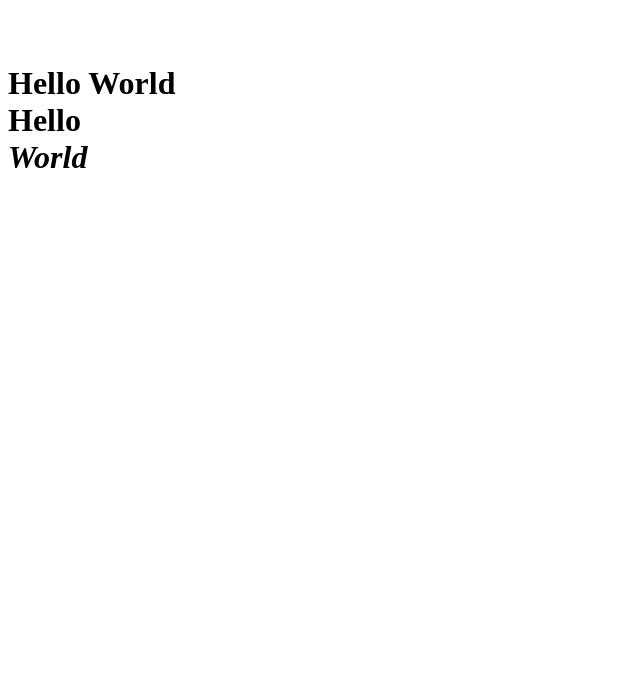
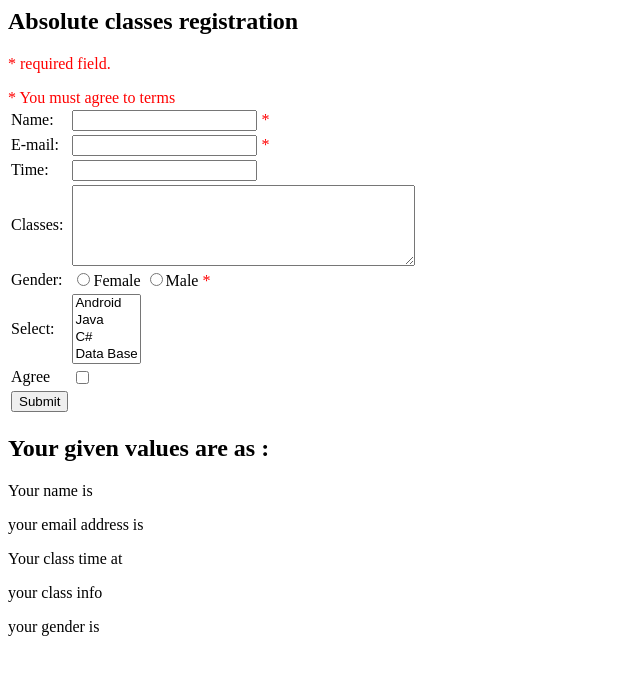
Before and after one commit to atulkumbhar/learn_PHP, a PHP site: page /Regular_expressions_Form_validation.php in a window 1280 px wide. Shown: the top 675 px of the page, without its empty margins (0-640 px from the left). Run offline with PHP 8.4, Linux system fonts and the light colour scheme.

Commit message:
Add files via upload

```diff
--- a/Regular_expressions/Regular_expressions_Form_validation.php
+++ b/Regular_expressions/Regular_expressions_Form_validation.php
@@ -1,18 +1,162 @@
 
-</br>
-</br>
+<html>
 
-<h1>
-<?php
+   <head>
+      <style>
+         .error {color: #FF0000;}
+      </style>
+   </head>
 
-// This is C++ style comment
-# This is Shell style Comment
-/* This is C Style Comment */
-echo "Hello
-World" ;    // As line is ending with ; it will be considered single line to output will be Hello World in same line.
+   <body>
+      <?php
+         // define variables and set to empty values
+         $nameErr = $emailErr = $genderErr = $websiteErr = "";
+         $name = $email = $gender = $class = $course = $subject = "";
 
-echo "<br>";
-echo "Hello <br> <i>World" ; // supports html tags <br> for next line, <i> for italics.
+         if ($_SERVER["REQUEST_METHOD"] == "POST") {
+            if (empty($_POST["name"])) {
+               $nameErr = "Name is required";
+            }else {
+               $name = test_input($_POST["name"]);
+            }
 
-?>
-</h1>
+            if (empty($_POST["email"])) {
+               $emailErr = "Email is required";
+            }else {
+               $email = test_input($_POST["email"]);
+
+               // check if e-mail address is well-formed
+              // if (!filter_var($email, FILTER_VALIDATE_EMAIL)) {
+               //   $emailErr = "Invalid email format";
+				// Email validation using Regular Expression
+				if (preg_match("/^[a-zA-Z0-9._-]+@[a-zA-Z0-9-]+\.[a-zA-Z.]{2,5}$/", $email))
+					{
+						echo "$email is a valid email address";
+					}
+				else
+				{
+					 $emailErr = "Invalid email format (Checked by Regular Expression)";
+				}
+               //}
+            }
+
+            if (empty($_POST["course"])) {
+               $course = "";
+            }else {
+               $course = test_input($_POST["course"]);
+            }
+
+            if (empty($_POST["class"])) {
+               $class = "";
+            }else {
+               $class = test_input($_POST["class"]);
+            }
+
+            if (empty($_POST["gender"])) {
+               $genderErr = "Gender is required";
+            }else {
+               $gender = test_input($_POST["gender"]);
+            }
+
+            if (empty($_POST["subject"])) {
+               $subjectErr = "You must select 1 or more";
+            }else {
+               $subject = $_POST["subject"];
+            }
+         }
+
+         function test_input($data) {
+            $data = trim($data);
+            $data = stripslashes($data);
+            $data = htmlspecialchars($data);
+            return $data;
+         }
+      ?>
+
+      <h2>Absolute classes registration</h2>
+
+      <p><span class = "error">* required field.</span></p>
+
+      <form method = "POST" action = "<?php echo htmlspecialchars($_SERVER["PHP_SELF"]);?>">
+         <table>
+            <tr>
+               <td>Name:</td>
+               <td><input type = "text" name = "name">
+                  <span class = "error">* <?php echo $nameErr;?></span>
+               </td>
+            </tr>
+
+            <tr>
+               <td>E-mail: </td>
+               <td><input type = "text" name = "email">
+                  <span class = "error">* <?php echo $emailErr;?></span>
+               </td>
+            </tr>
+
+            <tr>
+               <td>Time:</td>
+               <td> <input type = "text" name = "course">
+                  <span class = "error"><?php echo $websiteErr;?></span>
+               </td>
+            </tr>
+
+            <tr>
+               <td>Classes:</td>
+               <td> <textarea name = "class" rows = "5" cols = "40"></textarea></td>
+            </tr>
+
+            <tr>
+               <td>Gender:</td>
+               <td>
+                  <input type = "radio" name = "gender" value = "female">Female
+                  <input type = "radio" name = "gender" value = "male">Male
+                  <span class = "error">* <?php echo $genderErr;?></span>
+               </td>
+            </tr>
+
+            <tr>
+               <td>Select:</td>
+               <td>
+                  <select name = "subject[]" size = "4" multiple>
+                     <option value = "Android">Android</option>
+                     <option value = "Java">Java</option>
+                     <option value = "C#">C#</option>
+                     <option value = "Data Base">Data Base</option>
+                     <option value = "Hadoop">Hadoop</option>
+                     <option value = "VB script">VB script</option>
+                  </select>
+               </td>
+            </tr>
+
+            <tr>
+               <td>Agree</td>
+               <td><input type = "checkbox" name = "checked" value = "1"></td>
+               <?php if(!isset($_POST['checked'])){ ?>
+               <span class = "error">* <?php echo "You must agree to terms";?></span>
+               <?php } ?>
+            </tr>
+
+            <tr>
+               <td>
+                  <input type = "submit" name = "submit" value = "Submit">
+               </td>
+            </tr>
+
+         </table>
+      </form>
+
+      <?php
+         echo "<h2>Your given values are as :</h2>";
+         echo ("<p>Your name is $name</p>");
+         echo ("<p> your email address is $email</p>");
+         echo ("<p>Your class time at $course</p>");
+         echo ("<p>your class info $class </p>");
+         echo ("<p>your gender is $gender</p>");
+
+         for($i = 0; $i < count($subject); $i++) {
+            echo($subject[$i] . " ");
+         }
+      ?>
+
+   </body>
+</html>
```
